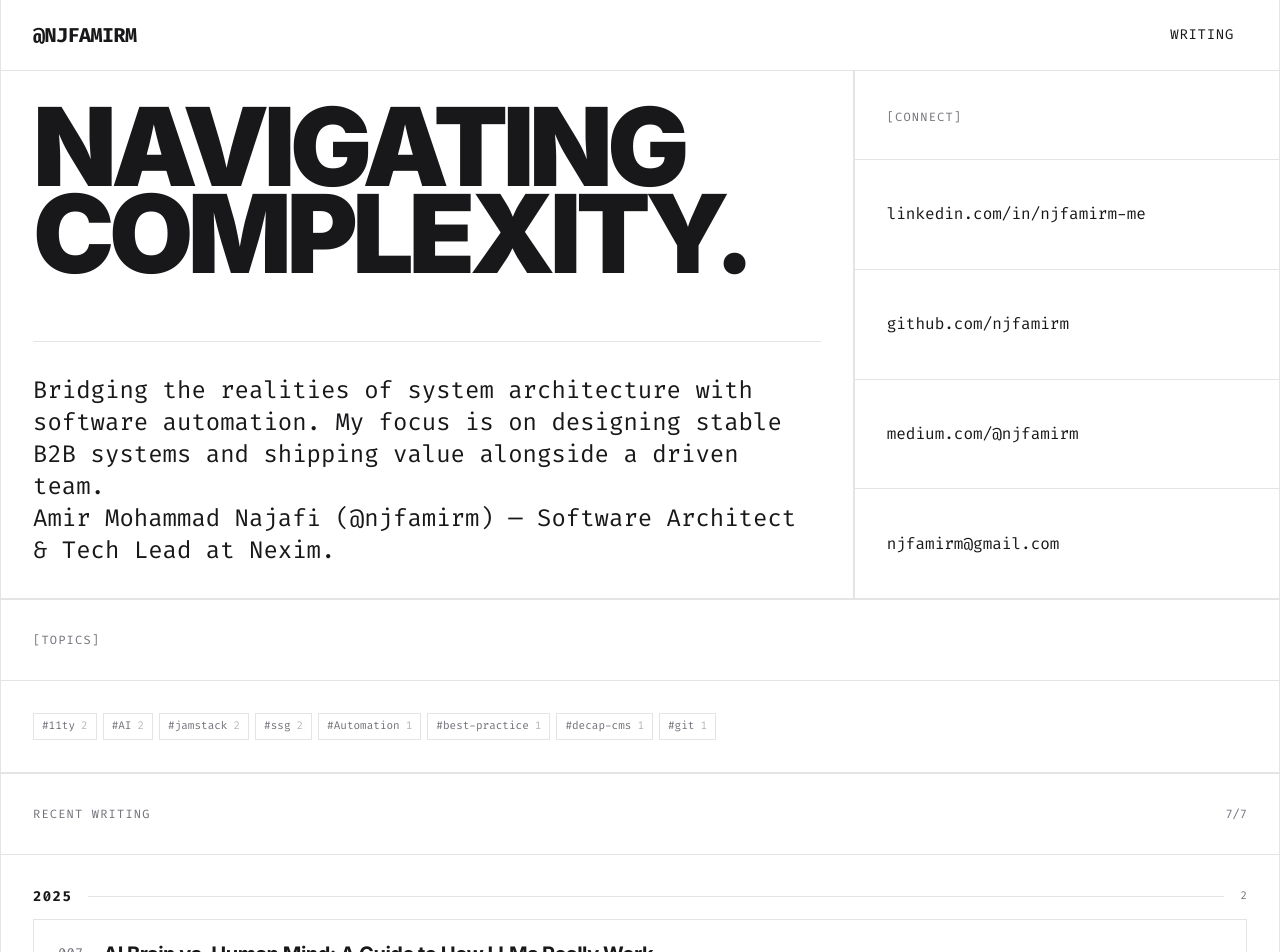
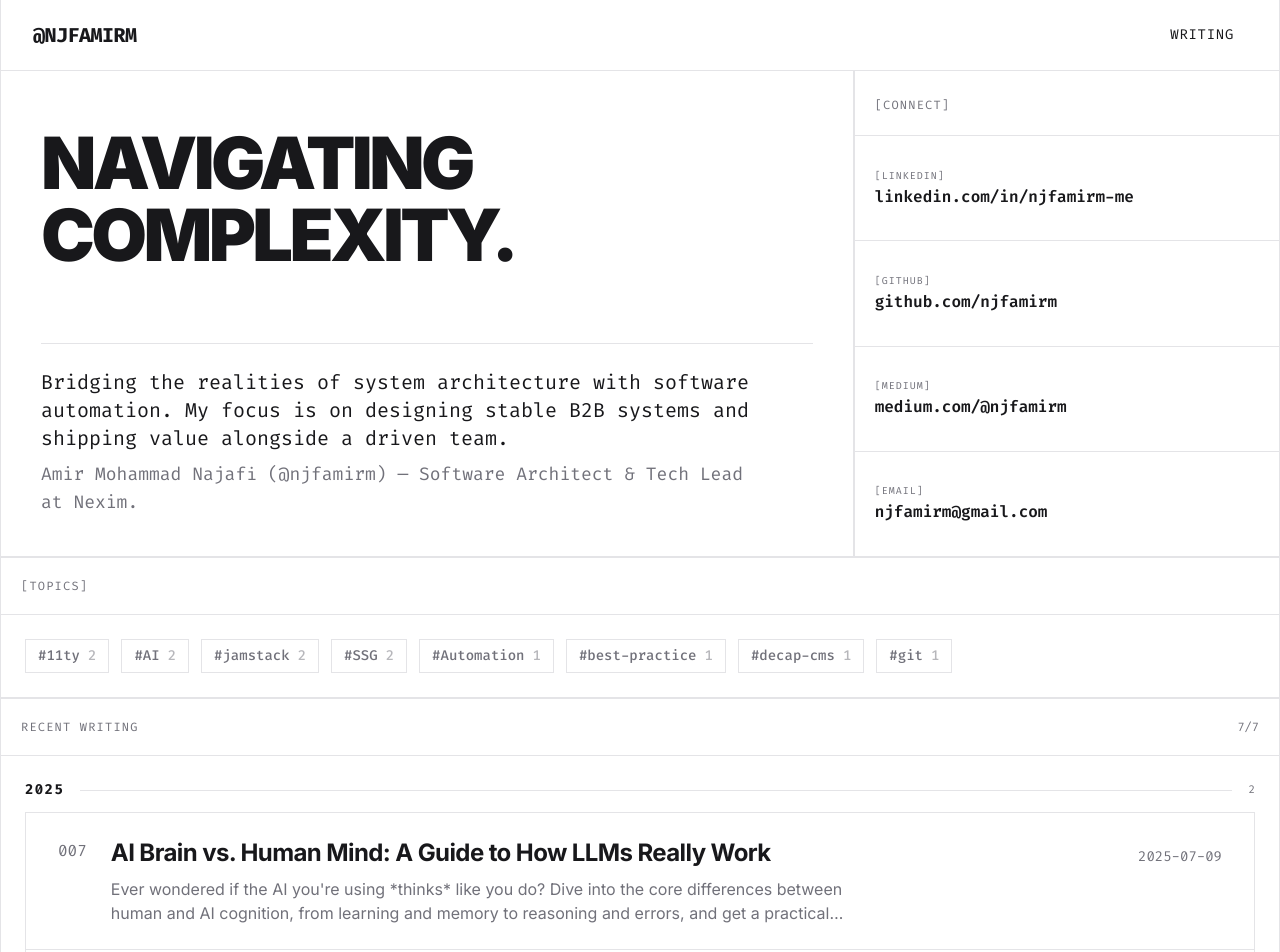
Before and after one commit to njfamirm/blog, a Next.js app: page / in a window 1280 px wide. Shown: the top 952 px of the page. Built offline with nearby package versions, Linux system fonts and the light colour scheme.

Commit message:
feat: add ScrambleText component and update UI typography and spacing across blog components

```diff
--- a/app/[lang]/blog/page.tsx
+++ b/app/[lang]/blog/page.tsx
@@ -30,10 +30,10 @@ export default function BlogPage() {
         </Link>
 
         <div className="mb-12 md:mb-16 border-b border-border pb-8 md:pb-12">
-          <h1 className="text-5xl sm:text-6xl md:text-7xl lg:text-8xl font-black tracking-tighter mb-6 leading-[0.9] font-mono text-balance">
+          <h1 className="text-4xl sm:text-5xl md:text-6xl font-black tracking-tighter mb-4 leading-none font-mono text-balance">
             Writing
           </h1>
-          <p className="text-lg md:text-xl text-muted-foreground max-w-2xl leading-relaxed">
+          <p className="text-base md:text-lg text-muted-foreground max-w-2xl leading-relaxed">
             Technical insights on architecture, leadership, and building systems that create business value.
           </p>
         </div>
--- a/app/page.tsx
+++ b/app/page.tsx
@@ -3,6 +3,7 @@ import { getSortedPostsData, getPostNumbers, getAllTags } from '@/lib/blog'
 import { PostLog } from '@/components/post-log'
 import { TagIndex } from '@/components/tag-index'
 import { Footer } from '@/components/footer'
+import { ScrambleText } from '@/components/scramble-text'
 import { links } from '@/lib/site'
 
 export default function Page() {
@@ -25,18 +26,20 @@ export default function Page() {
           Content: Architecting Clarity. Shipping Value. @njfamirm
           INTERACTION: STATIC (No hover effect).
         */}
-        <section className="md:col-span-8 bg-background p-6 md:p-8 flex flex-col justify-between min-h-[50vh]">
-          <div className="flex-1 flex flex-col justify-center">
+        <section className="md:col-span-8 bg-background p-6 md:p-8 lg:p-10 flex flex-col justify-between">
+          <div className="flex-1 flex flex-col justify-center py-4">
             {/* Fluid size: a fixed 8rem overflowed this column between 1024px and ~1450px. */}
-            <h1 className="text-[clamp(2.75rem,8.5vw,8rem)] font-black tracking-tighter leading-[0.8] mb-8 uppercase text-balance font-sans">
-              NAVIGATING <br /> COMPLEXITY.
+            <h1 className="text-4xl sm:text-5xl md:text-6xl lg:text-7xl font-black tracking-tighter leading-[0.9] mb-8 uppercase text-balance font-sans">
+              <ScrambleText lines={['NAVIGATING', 'COMPLEXITY.']} />
             </h1>
           </div>
-          <div className="border-t border-border pt-8 mt-8">
-            <p className="text-lg md:text-xl lg:text-2xl max-w-[60ch] leading-relaxed font-mono">
+          <div className="border-t border-border pt-6 mt-6">
+            <p className="text-lg md:text-xl max-w-[60ch] leading-relaxed font-mono">
               Bridging the realities of system architecture with software automation. My focus is on designing stable B2B systems and shipping value alongside a driven team.
               <br />
-              Amir Mohammad Najafi (@njfamirm) — Software Architect & Tech Lead at Nexim.
+              <span className="text-muted-foreground text-base md:text-lg mt-2 inline-block">
+                Amir Mohammad Najafi (@njfamirm) — Software Architect & Tech Lead at Nexim.
+              </span>
             </p>
           </div>
         </section>
@@ -46,21 +49,26 @@ export default function Page() {
           Content: Minimalist grid of links. Monospace only.
           INTERACTION: INDIVIDUAL LINKS HOVER ONLY (Hard Invert).
         */}
-        <section className="md:col-span-4 bg-background flex flex-col border-t md:border-t-0 md:border-l border-border h-full">
-          <div className="p-6 md:p-8 border-b border-border bg-background">
+        <section className="md:col-span-4 bg-background flex flex-col border-t md:border-t-0 md:border-l border-border">
+          <div className="p-4 md:p-5 border-b border-border bg-background">
             <span className="font-mono text-xs uppercase tracking-widest text-muted-foreground">[CONNECT]</span>
           </div>
 
-          <nav className="flex-1 flex flex-col">
+          <nav className="flex-1 flex flex-col justify-between">
             {links.map((link) => (
               <a
                 key={link.short}
                 href={link.href}
                 target={link.href.startsWith('http') ? '_blank' : undefined}
                 rel="noopener noreferrer"
-                className="flex-1 flex items-center p-6 md:p-8 font-mono text-sm md:text-base border-b border-border last:border-b-0 hover:bg-foreground hover:text-background transition-none duration-0 break-all sm:break-normal"
+                className="flex-1 flex flex-col justify-center p-4 md:p-5 border-b border-border last:border-b-0 hover:bg-foreground hover:text-background transition-none duration-0 group"
               >
-                {link.label}
+                <span className="font-mono text-[10px] uppercase tracking-widest text-muted-foreground group-hover:text-background/70 mb-0.5">
+                  [{link.short}]
+                </span>
+                <span className="font-mono text-sm md:text-base font-semibold break-all sm:break-normal">
+                  {link.label}
+                </span>
               </a>
             ))}
           </nav>
@@ -72,10 +80,10 @@ export default function Page() {
           INTERACTION: PER-TAG HOVER (Hard Invert).
         */}
         <section className="md:col-span-12 bg-background border-t border-border">
-          <div className="p-6 md:p-8 border-b border-border bg-background">
+          <div className="p-4 md:p-5 border-b border-border bg-background">
             <h2 className="font-mono text-xs uppercase tracking-widest text-muted-foreground">[TOPICS]</h2>
           </div>
-          <div className="p-6 md:p-8">
+          <div className="p-5 md:p-6">
             <TagIndex tags={tags} />
           </div>
         </section>
@@ -86,17 +94,17 @@ export default function Page() {
           INTERACTION: HOVER (Hard Invert).
         */}
         <section className="md:col-span-12 bg-background border-t border-border">
-          <div className="p-6 md:p-8 border-b border-border bg-background flex items-center justify-between gap-4">
+          <div className="p-4 md:p-5 border-b border-border bg-background flex items-center justify-between gap-4">
             <h2 className="font-mono text-xs uppercase tracking-widest text-muted-foreground">Recent Writing</h2>
             <span className="font-mono text-xs text-muted-foreground tabular-nums">
               {latestPosts.length}/{allPosts.length}
             </span>
           </div>
-          <div className="p-6 md:p-8">
+          <div className="p-5 md:p-6">
             <PostLog posts={latestPosts} numbers={numbers} />
             <Link
               href="/en/blog"
-              className="inline-flex items-center gap-2 mt-8 font-mono text-xs uppercase tracking-wider text-muted-foreground px-3 py-2 border border-border hover:bg-foreground hover:text-background hover:border-foreground transition-none duration-0"
+              className="inline-flex items-center gap-2 mt-6 font-mono text-xs uppercase tracking-wider text-muted-foreground px-3 py-2 border border-border hover:bg-foreground hover:text-background hover:border-foreground transition-none duration-0"
             >
               All Writing →
             </Link>
--- a/components/post-card.tsx
+++ b/components/post-card.tsx
@@ -5,29 +5,29 @@ export function PostCard({ post, index }: { post: PostMeta; index?: number }) {
   return (
     <Link
       href={`/en/blog/${post.slug}`}
-      className="group block px-4 py-4 md:px-6 md:py-5 hover:bg-foreground hover:text-background transition-none duration-0"
+      className="group block px-5 py-5 md:px-8 md:py-6 hover:bg-foreground hover:text-background transition-none duration-0"
     >
-      <div className="flex gap-3 md:gap-5">
+      <div className="flex gap-4 md:gap-6">
         {index !== undefined && (
           <span
             aria-hidden
-            className="font-mono text-xs md:text-sm text-muted-foreground pt-1 tabular-nums group-hover:text-background/50"
+            className="font-mono text-sm md:text-base text-muted-foreground pt-0.5 tabular-nums group-hover:text-background/50"
           >
             {String(index).padStart(3, '0')}
           </span>
         )}
-        <div className="flex-1 flex flex-col md:flex-row md:items-baseline md:justify-between gap-1 md:gap-6 min-w-0">
+        <div className="flex-1 flex flex-col md:flex-row md:items-baseline md:justify-between gap-2 md:gap-8 min-w-0">
           <div className="max-w-3xl">
-            <h2 className="text-lg md:text-xl font-bold tracking-tight text-balance group-hover:text-background">
+            <h2 className="text-xl md:text-2xl font-bold tracking-tight text-balance group-hover:text-background">
               {post.title}
             </h2>
-            <p className="mt-1.5 text-muted-foreground font-mono text-xs md:text-sm leading-relaxed line-clamp-2 group-hover:text-background/80">
+            <p className="mt-2 text-muted-foreground font-sans text-sm md:text-base leading-relaxed line-clamp-2 group-hover:text-background/90">
               {post.summary}
             </p>
           </div>
           <time
             dateTime={post.date}
-            className="font-mono text-[11px] md:text-xs text-muted-foreground whitespace-nowrap group-hover:text-background/70"
+            className="font-mono text-xs md:text-sm text-muted-foreground whitespace-nowrap group-hover:text-background/70"
           >
             {post.date}
           </time>
--- /dev/null
+++ b/components/scramble-text.tsx
@@ -0,0 +1,81 @@
+'use client'
+
+import { useEffect, useState, useCallback } from 'react'
+
+const ASCII_GLYPHS = '!"#$%&\'()*+,-./0123456789:;<=>?@ABCDEFGHIJKLMNOPQRSTUVWXYZ[\\]^_`{|}~'
+
+interface ScrambleTextProps {
+  lines: string[]
+  className?: string
+  speed?: number
+  scrambleCount?: number
+  triggerOnHover?: boolean
+}
+
+export function ScrambleText({
+  lines,
+  className = '',
+  speed = 25,
+  scrambleCount = 3,
+  triggerOnHover = true,
+}: ScrambleTextProps) {
+  const fullText = lines.join('\n')
+  const [displayLines, setDisplayLines] = useState<string[]>(lines)
+  const [isAnimating, setIsAnimating] = useState(false)
+
+  const startAnimation = useCallback(() => {
+    if (isAnimating) return
+    setIsAnimating(true)
+
+    let frame = 0
+    const maxLineLength = Math.max(...lines.map((l) => l.length))
+    const totalFrames = maxLineLength * scrambleCount
+
+    const interval = setInterval(() => {
+      frame++
+      const progress = frame / scrambleCount
+
+      const newLines = lines.map((line) => {
+        return line
+          .split('')
+          .map((char, index) => {
+            if (char === ' ') return ' '
+            if (index < Math.floor(progress)) {
+              return char
+            }
+            return ASCII_GLYPHS[Math.floor(Math.random() * ASCII_GLYPHS.length)]
+          })
+          .join('')
+      })
+
+      setDisplayLines(newLines)
+
+      if (frame >= totalFrames) {
+        clearInterval(interval)
+        setDisplayLines(lines)
+        setIsAnimating(false)
+      }
+    }, speed)
+  }, [lines, scrambleCount, speed, isAnimating])
+
+  useEffect(() => {
+    startAnimation()
+    // eslint-disable-next-deps
+  }, [])
+
+  return (
+    <span
+      className={`inline-block cursor-default ${className}`}
+      onMouseEnter={triggerOnHover ? startAnimation : undefined}
+      aria-label={fullText}
+    >
+      <span aria-hidden="true">
+        {displayLines.map((line, i) => (
+          <span key={i} className="block">
+            {line}
+          </span>
+        ))}
+      </span>
+    </span>
+  )
+}
--- a/components/tag-index.tsx
+++ b/components/tag-index.tsx
@@ -3,15 +3,15 @@ import type { TagInfo } from '@/lib/blog'
 
 export function TagIndex({ tags }: { tags: TagInfo[] }) {
   return (
-    <div className="flex flex-wrap gap-1.5">
+    <div className="flex flex-wrap gap-2 sm:gap-3">
       {tags.map((tag) => (
         <Link
           key={tag.slug}
           href={`/en/tag/${tag.slug}`}
-          className="border border-border px-2 py-1 font-mono text-[11px] text-muted-foreground hover:bg-foreground hover:text-background hover:border-foreground transition-none duration-0"
+          className="border border-border px-3 py-1.5 font-mono text-xs sm:text-sm font-medium text-muted-foreground hover:bg-foreground hover:text-background hover:border-foreground transition-none duration-0"
         >
           #{tag.label}
-          <span className="ml-1.5 opacity-50 tabular-nums">{tag.count}</span>
+          <span className="ml-2 opacity-50 tabular-nums">{tag.count}</span>
         </Link>
       ))}
     </div>
--- a/content/blog/eleventy-folder-structure-guide.md
+++ b/content/blog/eleventy-folder-structure-guide.md
@@ -1,20 +1,20 @@
 ---
-title: 'Mastering Eleventy Folder Structures: From Default Setups to Real-World Best Practices'
+title: "Mastering Eleventy Folder Structures: From Default Setups to Real-World Best Practices"
 summary: "Explore the essentials of Eleventy's folder structure in this guide, perfect for optimizing your project's efficiency and scalability. Learn from basic setups to advanced custom structures, ensuring your 11ty site is perfectly organized for peak performance."
 date: 2024-01-24
 tags:
   - 11ty
   - jamstack
-  - ssg
+  - SSG
   - best-practice
 canonical: https://medium.com/@njfamirm/eleventy-folder-structure-guide-89824d1cb5b7
 ---
 
 ## Introduction
 
-Welcome to the exciting world of [Eleventy](https://www.11ty.dev/){target="_blank"}, a powerful and flexible static site generator based on jamstack! Whether you're a seasoned developer or just starting out, understanding how to effectively organize your Eleventy project is crucial for efficiency and scalability. In this guide, we'll embark on a journey from the simplicity of Eleventy's default folder structure to the sophistication of a customized setup tailored for more complex projects.
+Welcome to the exciting world of [Eleventy](https://www.11ty.dev/){target="\_blank"}, a powerful and flexible static site generator based on jamstack! Whether you're a seasoned developer or just starting out, understanding how to effectively organize your Eleventy project is crucial for efficiency and scalability. In this guide, we'll embark on a journey from the simplicity of Eleventy's default folder structure to the sophistication of a customized setup tailored for more complex projects.
 
-> ✅ Over the past six months at [Alwatr](https://github.com/Alwatr){target="_blank"}, we've embraced Eleventy for its exceptional speed and ease of maintenance, finding it an ideal tool for a variety of projects. This guide is a culmination of our real-world experience, offering practical strategies and examples that demonstrate how Eleventy's default structures can be adeptly adapted to the intricate needs of modern web development.
+> ✅ Over the past six months at [Alwatr](https://github.com/Alwatr){target="\_blank"}, we've embraced Eleventy for its exceptional speed and ease of maintenance, finding it an ideal tool for a variety of projects. This guide is a culmination of our real-world experience, offering practical strategies and examples that demonstrate how Eleventy's default structures can be adeptly adapted to the intricate needs of modern web development.
 
 ## In-Depth Look at Eleventy's Basic Setup
 
@@ -30,11 +30,11 @@ The `_includes` directory is where Eleventy looks for templating parts – reusa
 
 ### 3. Layouts
 
-In Eleventy's default setup, [layouts](https://www.11ty.dev/docs/layouts/){target="_blank"} are often placed in the same `_includes` directory. Layouts are essentially templates that define the structure of a webpage. By placing layouts in the `_includes` folder, Eleventy offers a streamlined approach, keeping all template-related files in one location. However, as projects grow, some developers prefer to separate layouts into their own directory for clearer distinction and organization.
+In Eleventy's default setup, [layouts](https://www.11ty.dev/docs/layouts/){target="\_blank"} are often placed in the same `_includes` directory. Layouts are essentially templates that define the structure of a webpage. By placing layouts in the `_includes` folder, Eleventy offers a streamlined approach, keeping all template-related files in one location. However, as projects grow, some developers prefer to separate layouts into their own directory for clearer distinction and organization.
 
 ### 4. Data
 
-The `_data` folder is a powerful feature in Eleventy. It's used for storing [Global Data](https://www.11ty.dev/docs/data-global/){target="_blank"} files that can be accessed by any template across the site. This could include site metadata, configuration settings, or any other data that needs to be available site-wide. The data in these files can be written in various formats like JSON, JavaScript, or YAML, providing flexibility in how you manage your site's content and settings.
+The `_data` folder is a powerful feature in Eleventy. It's used for storing [Global Data](https://www.11ty.dev/docs/data-global/){target="\_blank"} files that can be accessed by any template across the site. This could include site metadata, configuration settings, or any other data that needs to be available site-wide. The data in these files can be written in various formats like JSON, JavaScript, or YAML, providing flexibility in how you manage your site's content and settings.
 
 ### 5. Output
 
@@ -55,7 +55,7 @@ Understanding this default structure is key to getting started with Eleventy. It
 
 In the ever-evolving world of web development, Eleventy projects often outgrow their initial folder structures, revealing the need for a more sophisticated organization as they expand in complexity and size. This progression necessitates a refined approach to effectively handle a growing array of files, diverse content types, and the nuances of complex build processes. Embracing an advanced folder structure, fundamentally grounded in the Separation of Concerns (SoC) principle, becomes critical.
 
-> 💡 **Separation of Concerns**: This pivotal design principle involves dividing a computer program into distinct sections, each focusing on a unique aspect of the software's functionality. Applied to web development and particularly Eleventy projects, SoC means organizing files and folders to independently manage each type of file or functionality. This strategic compartmentalization significantly boosts a project's readability, maintainability, and scalability. For a detailed exploration of SoC, [Wikipedia](https://en.wikipedia.org/wiki/Separation_of_concerns){target="_blank"} provides extensive insights.
+> 💡 **Separation of Concerns**: This pivotal design principle involves dividing a computer program into distinct sections, each focusing on a unique aspect of the software's functionality. Applied to web development and particularly Eleventy projects, SoC means organizing files and folders to independently manage each type of file or functionality. This strategic compartmentalization significantly boosts a project's readability, maintainability, and scalability. For a detailed exploration of SoC, [Wikipedia](https://en.wikipedia.org/wiki/Separation_of_concerns){target="\_blank"} provides extensive insights.
 
 Crucially, in implementing this structure, remember that the essence lies in the functional separation of the folders rather than their specific names. Folder names can vary widely based on individual preferences or project requirements, underscoring the importance of a tailored approach to folder organization in Eleventy projects.
 
@@ -74,7 +74,7 @@ No changes are needed to the `site/_data` folder, as it's already well-organized
 
 ### Managing Assets
 
-An `asset` folder, placed outside the `site` directory, streamlines the management of [static files](https://www.11ty.dev/docs/assets/){target="_blank"} like images and fonts.
+An `asset` folder, placed outside the `site` directory, streamlines the management of [static files](https://www.11ty.dev/docs/assets/){target="\_blank"} like images and fonts.
 
 ### Styles and Scripts
 
@@ -83,7 +83,7 @@ An `asset` folder, placed outside the `site` directory, streamlines the manageme
 
 ### Shortcodes and Filters
 
-[Shortcodes](https://www.11ty.dev/docs/shortcodes/){target="_blank"} and [Filters](https://www.11ty.dev/docs/filters/){target="_blank"} significantly enhance Eleventy's templating capabilities, offering custom functionality and dynamic content processing. To maintain an organized codebase, it's best practice to store these tools in a designated `/scripts` folder. This not only segregates them from your main content but also centralizes all script-related utilities in one place for ease of management and maintenance.
+[Shortcodes](https://www.11ty.dev/docs/shortcodes/){target="\_blank"} and [Filters](https://www.11ty.dev/docs/filters/){target="\_blank"} significantly enhance Eleventy's templating capabilities, offering custom functionality and dynamic content processing. To maintain an organized codebase, it's best practice to store these tools in a designated `/scripts` folder. This not only segregates them from your main content but also centralizes all script-related utilities in one place for ease of management and maintenance.
 
 Here's how your advanced Eleventy folder structure should look:
 
```
Also changed, not shown: app/[lang]/blog/[slug]/page.tsx (+5 -5 lines), app/globals.css (+21 -5 lines).
